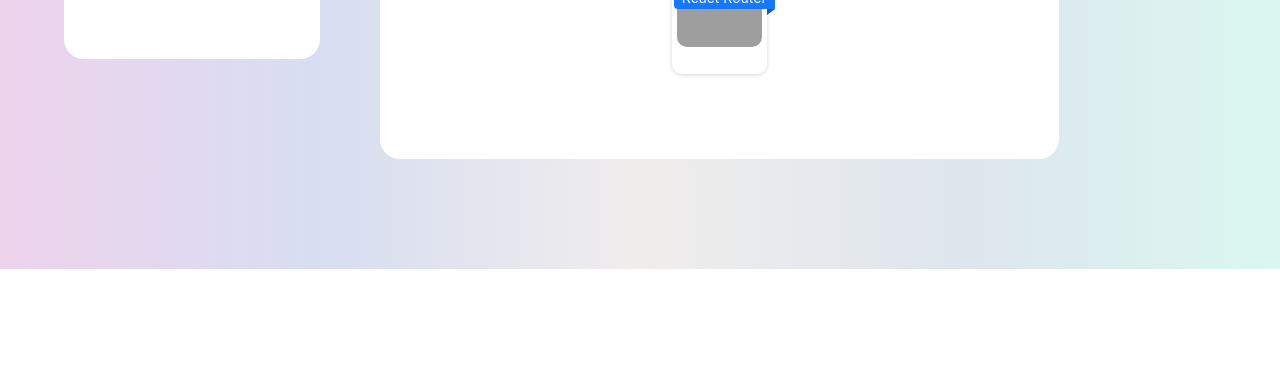
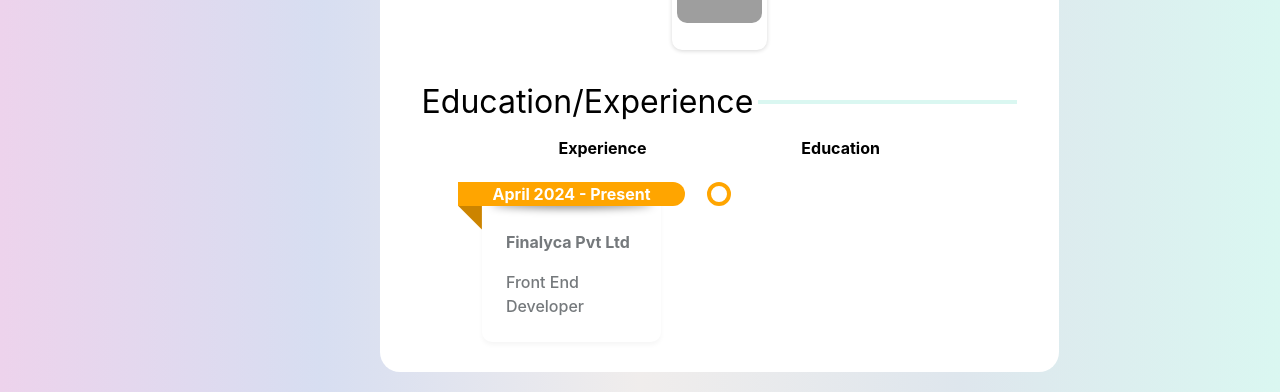
Before and after one commit to mdfaizan973/mdfaizan973.github.io, a React (Create React App) app: page / in a window 1280 px wide. Shown: the part 851-1243 px from the top of the page. Before the commit the page ends 1120 px from the top, so only its background shows below. Built offline with nearby package versions, Linux system fonts and the light colour scheme; grey boxes are pictures that could not be loaded.

Commit message:
education and experience

```diff
--- a/package.json
+++ b/package.json
@@ -26,6 +26,7 @@
     "react-helmet": "^6.1.0",
     "react-icons": "^4.8.0",
     "react-multi-carousel": "^2.8.4",
+    "react-qr-code": "^2.0.15",
     "react-router": "^6.10.0",
     "react-router-dom": "^6.10.0",
     "react-scripts": "5.0.1",
--- /dev/null
+++ b/src/PortfolioComponent2/ContentContainer/ExperienceAndEducation/Education.jsx
@@ -0,0 +1,41 @@
+import React from "react";
+import styled from "@emotion/styled";
+import EducationTimelineCard from "./EducationTimelineCard";
+
+export default function Education() {
+  const EducationArr = [
+    {
+      date: "August 2023 - Present",
+      courseName: "BCA",
+      instituteName: "Binod Bihari Mahto Koyalanchal University",
+      color: "#41516C",
+    },
+    {
+      date: "August 2022 - July 2023",
+      courseName: "Full Stack Web Developement",
+      instituteName: "Masai School Banglore",
+      color: "#f94449",
+    },
+    {
+      date: "June 2020 - July 2022",
+      courseName: "Intermediate (12th)",
+      instituteName: "High School Gomia",
+      color: "#3a90dc",
+    },
+    {
+      date: "April 2010 - May 2020",
+      courseName: "Matriculation (10th)",
+      instituteName: "Loyola School Gomia",
+      color: "#4CADAD",
+    },
+  ];
+  return (
+    <EducationExperienceStyled>
+      <EducationTimelineCard data={EducationArr} />
+    </EducationExperienceStyled>
+  );
+}
+
+const EducationExperienceStyled = styled.div`
+  text-align: start;
+`;
--- /dev/null
+++ b/src/PortfolioComponent2/ContentContainer/ExperienceAndEducation/EducationTimelineCard.jsx
@@ -0,0 +1,184 @@
+import styled from "@emotion/styled";
+import React from "react";
+
+export default function EducationTimelineCard({ data }) {
+  return (
+    <EducationExperienceTimelineStyled>
+      <ul>
+        {data &&
+          data.map((ele, i) => (
+            <li style={{ "--accent-color": `${ele.color}` }} key={i}>
+              <div class="date">{ele.date}</div>
+              <div class="title">{ele.instituteName}</div>
+              <div class="descr">{ele.courseName}</div>
+            </li>
+          ))}
+      </ul>
+    </EducationExperienceTimelineStyled>
+  );
+}
+
+const EducationExperienceTimelineStyled = styled.div`
+  ul {
+    --col-gap: 2rem;
+    --row-gap: 2rem;
+    --line-w: 0.25rem;
+    display: grid;
+    grid-template-columns: var(--line-w) 1fr;
+    grid-auto-columns: max-content;
+    column-gap: var(--col-gap);
+    list-style: none;
+    width: min(60rem, 90%);
+    margin-inline: auto;
+  }
+
+  /* line */
+  ul::before {
+    content: "";
+    grid-column: 1;
+    grid-row: 1 / span 20;
+    /* background: rgb(225, 225, 225); */
+    border-radius: calc(var(--line-w) / 2);
+  }
+
+  /* columns*/
+
+  /* row gaps */
+  ul li:not(:last-child) {
+    margin-bottom: var(--row-gap);
+  }
+
+  /* card */
+  ul li {
+    grid-column: 2;
+    --inlineP: 1.5rem;
+    margin-inline: var(--inlineP);
+    grid-row: span 2;
+    display: grid;
+    grid-template-rows: min-content min-content min-content;
+    box-shadow: rgba(0, 0, 0, 0.04) 0px 3px 5px;
+    border-radius: 10px;
+  }
+
+  /* date */
+  ul li .date {
+    --dateH: 1.5rem;
+    height: var(--dateH);
+    margin-inline: calc(var(--inlineP) * -1);
+
+    text-align: center;
+    background-color: var(--accent-color);
+
+    color: white;
+    font-size: 1rem;
+    font-weight: 700;
+
+    display: grid;
+    place-content: center;
+    position: relative;
+
+    border-radius: calc(var(--dateH) / 2) 0 0 calc(var(--dateH) / 2);
+  }
+
+  /* date flap */
+  ul li .date::before {
+    content: "";
+    width: var(--inlineP);
+    aspect-ratio: 1;
+    background: var(--accent-color);
+    background-image: linear-gradient(rgba(0, 0, 0, 0.2) 100%, transparent);
+    position: absolute;
+    top: 100%;
+
+    clip-path: polygon(0 0, 100% 0, 0 100%);
+    right: 0;
+  }
+
+  /* circle */
+  ul li .date::after {
+    content: "";
+    position: absolute;
+    width: 1rem;
+    aspect-ratio: 1;
+    background: var(--bgColor);
+    border: 0.3rem solid var(--accent-color);
+    border-radius: 50%;
+    top: 50%;
+
+    transform: translate(50%, -50%);
+    right: calc(100% + var(--col-gap) + var(--line-w) / 2);
+  }
+
+  /* title descr */
+  ul li .title,
+  ul li .descr {
+    background: var(--bgColor);
+    position: relative;
+    padding-inline: 1.5rem;
+  }
+  ul li .title {
+    overflow: hidden;
+    padding-block-start: 1.5rem;
+    padding-block-end: 1rem;
+    font-weight: bold;
+  }
+  ul li .descr {
+    padding-block-end: 1.5rem;
+    font-weight: 500;
+  }
+
+  /* shadows */
+  ul li .title::before,
+  ul li .descr::before {
+    content: "";
+    position: absolute;
+    width: 90%;
+    height: 0.5rem;
+    background: rgba(0, 0, 0, 0.5);
+    left: 50%;
+    border-radius: 50%;
+    filter: blur(4px);
+    transform: translate(-50%, 50%);
+  }
+  ul li .title::before {
+    bottom: calc(100% + 0.125rem);
+  }
+
+  ul li .descr::before {
+    z-index: -1;
+    bottom: 0.25rem;
+  }
+
+  @media (min-width: 40rem) {
+    ul {
+      grid-template-columns: 1fr var(--line-w) 1fr;
+    }
+    ul::before {
+      grid-column: 2;
+    }
+    ul li:nth-child(odd) {
+      grid-column: 1;
+    }
+    ul li:nth-child(even) {
+      grid-column: 3;
+    }
+
+    /* start second card */
+    ul li:nth-child(2) {
+      grid-row: 2/4;
+    }
+
+    ul li:nth-child(odd) .date::before {
+      clip-path: polygon(0 0, 100% 0, 100% 100%);
+      left: 0;
+    }
+
+    ul li:nth-child(odd) .date::after {
+      transform: translate(-50%, -50%);
+      left: calc(100% + var(--col-gap) + var(--line-w) / 2);
+    }
+    ul li:nth-child(odd) .date {
+      border-radius: 0 calc(var(--dateH) / 2) calc(var(--dateH) / 2) 0;
+    }
+  }
+`;
--- /dev/null
+++ b/src/PortfolioComponent2/ContentContainer/ExperienceAndEducation/Experience.jsx
@@ -0,0 +1,24 @@
+import React from "react";
+import EducationTimelineCard from "./EducationTimelineCard";
+import styled from "@emotion/styled";
+
+export default function Experience() {
+  const experiencearr = [
+    {
+      date: "April 2024 - Present",
+      courseName: "Front End Developer",
+      instituteName: "Finalyca Pvt Ltd",
+      color: "orange",
+    },
+  ];
+
+  return (
+    <ExperienceContainerStyled>
+      <EducationTimelineCard data={experiencearr} />
+    </ExperienceContainerStyled>
+  );
+}
+
+const ExperienceContainerStyled = styled.div`
+  text-align: start;
+`;
--- /dev/null
+++ b/src/PortfolioComponent2/ContentContainer/ExperienceAndEducation/ExperienceAndEducation.jsx
@@ -0,0 +1,50 @@
+import React, { useState } from "react";
+import HeaderSection from "../../Helper/HeaderSection";
+import styled from "@emotion/styled";
+import TabSelection from "../../Helper/TabSelection";
+import {
+  TabComponentStyled,
+  TabsContainerStyled,
+} from "../SkillsFolder/Skills";
+import Education from "./Education";
+import Experience from "./Experience";
+
+export default function ExperienceAndEducation() {
+  const eduxpeTabArray = [
+    {
+      tabName: "Experience",
+      component: <Experience />,
+    },
+    {
+      tabName: "Education",
+      component: <Education />,
+    },
+  ];
+
+  const [selectedTab, setSelectedTab] = useState(eduxpeTabArray[0]);
+
+  const handleTabClick = (tab) => {
+    setSelectedTab(tab);
+  };
+  return (
+    <EducationExperienceStyled id="Expe_Edu">
+      <HeaderSection title={"Education/Experience"} />
+      <TabsContainerStyled>
+        {eduxpeTabArray &&
+          eduxpeTabArray.map((ele, i) => (
+            <TabSelection
+              allTabs={ele}
+              key={i}
+              onTabCLick={() => handleTabClick(ele)}
+            />
+          ))}
+      </TabsContainerStyled>
+
+      <TabComponentStyled>{selectedTab.component}</TabComponentStyled>
+    </EducationExperienceStyled>
+  );
+}
+
+const EducationExperienceStyled = styled.div`
+  margin-top: 10px;
+`;
--- a/src/PortfolioComponent2/ContentContainer/SkillsFolder/Skills.jsx
+++ b/src/PortfolioComponent2/ContentContainer/SkillsFolder/Skills.jsx
@@ -42,7 +42,7 @@ export default function Skills() {
           ))}
       </TabsContainerStyled>
 
-      <SkillsComponentStyled>{selectedTab.component}</SkillsComponentStyled>
+      <TabComponentStyled>{selectedTab.component}</TabComponentStyled>
     </SkillsContainerStyled>
   );
 }
@@ -51,12 +51,12 @@ const SkillsContainerStyled = styled.div`
   margin-top: 10px;
 `;
 
-const TabsContainerStyled = styled.div`
+export const TabsContainerStyled = styled.div`
   display: flex;
   justify-content: space-evenly;
 `;
 
-const SkillsComponentStyled = styled.div`
+export const TabComponentStyled = styled.div`
   width: 95%;
   margin: 20px auto;
   color: #75797c;
--- a/src/PortfolioComponent2/ContentContainer/SkillsFolder/Tools.jsx
+++ b/src/PortfolioComponent2/ContentContainer/SkillsFolder/Tools.jsx
@@ -6,6 +6,7 @@ export default function Tools() {
   const toolsArray = [
     {
       image: "https://i.ibb.co/QcNgwjb/free-slack-6343405-5221074.webp",
+      // image: "../../../../public/free-slack-6343405-5221074.webp",
       text: "Slack",
     },
     {
--- a/src/PortfolioComponent2/Helper/HeaderSection.jsx
+++ b/src/PortfolioComponent2/Helper/HeaderSection.jsx
@@ -19,13 +19,14 @@ const HeaderDivStyled = styled.div`
     display: flex;
     align-items: center;
     justify-content: space-between;
-    width: 55%;
+    gap: 5px;
+    width: 100%;
   }
   .header_title {
-    font-size: 2.5rem;
+    font-size: 2rem;
   }
   .header_line {
-    width: 60%;
+    width: 50%;
     height: 4px;
     background-color: #daf7f1;
   }
--- a/src/PortfolioComponent2/MiddleContaner.jsx
+++ b/src/PortfolioComponent2/MiddleContaner.jsx
@@ -1,6 +1,7 @@
 import React from "react";
 import About from "./ContentContainer/About";
 import Skills from "./ContentContainer/SkillsFolder/Skills";
+import ExperienceAndEducation from "./ContentContainer/ExperienceAndEducation/ExperienceAndEducation";
 
 export default function MiddleContaner() {
   return (
@@ -12,6 +13,7 @@ export default function MiddleContaner() {
     >
       <About />
       <Skills />
+      <ExperienceAndEducation />
     </div>
   );
 }
--- a/src/Portfolios/PortfolioVersion2.jsx
+++ b/src/Portfolios/PortfolioVersion2.jsx
@@ -6,11 +6,6 @@ import LinkContainer from "../PortfolioComponent2/LinkContainer";
 
 export default function PortfolioVersion2() {
   return (
-    <div>
-      <Hamburger>
-        <div className="hamburger">##</div>
-      </Hamburger>
-
     <MainPortfolioTwoContainer>
       <div className="sidebarcontainer">
         <Sidebar />
@@ -22,7 +17,6 @@ export default function PortfolioVersion2() {
         <LinkContainer />
       </div>
     </MainPortfolioTwoContainer>
-    </div>
   );
 }
 
@@ -38,7 +32,7 @@ const MainPortfolioTwoContainer = styled.div`
   .sidebarcontainer {
     width: 20%;
     /* box-shadow: rgba(0, 0, 0, 0.16) 0px 1px 4px; */
-    height: 100vh;
+    height: 35rem;
     position: fixed;
     left: 5%;
     background-color: white;
@@ -47,7 +41,7 @@ const MainPortfolioTwoContainer = styled.div`
 
   .maincontainer {
     width: 60%;
-    height: 900px;
+    height: 100%;
     /* box-shadow: rgba(0, 0, 0, 0.16) 0px 1px 4px; */
     margin-left: 27%;
     overflow-y: auto;
@@ -78,19 +72,3 @@ const MainPortfolioTwoContainer = styled.div`
     }
   }
 `;
-
-const Hamburger = styled.div`
-  display: none !important;
-  text-align: right;
-  position: relative;
-
-  @media (min-width: 100px) and (max-width: 900px) {
-    display: block !important;
-    .hamburger {
-      position: absolute;
-      top: 0%;
-      right: 5%;
-      border: 1px solid green;
-    }
-  }
-`;
```
Also changed, not shown: public/free-slack-6343405-5221074.webp (added), 1 other file (tests, documents, lock files or other folders). Lines whose indentation alone changed are shown as unchanged.
